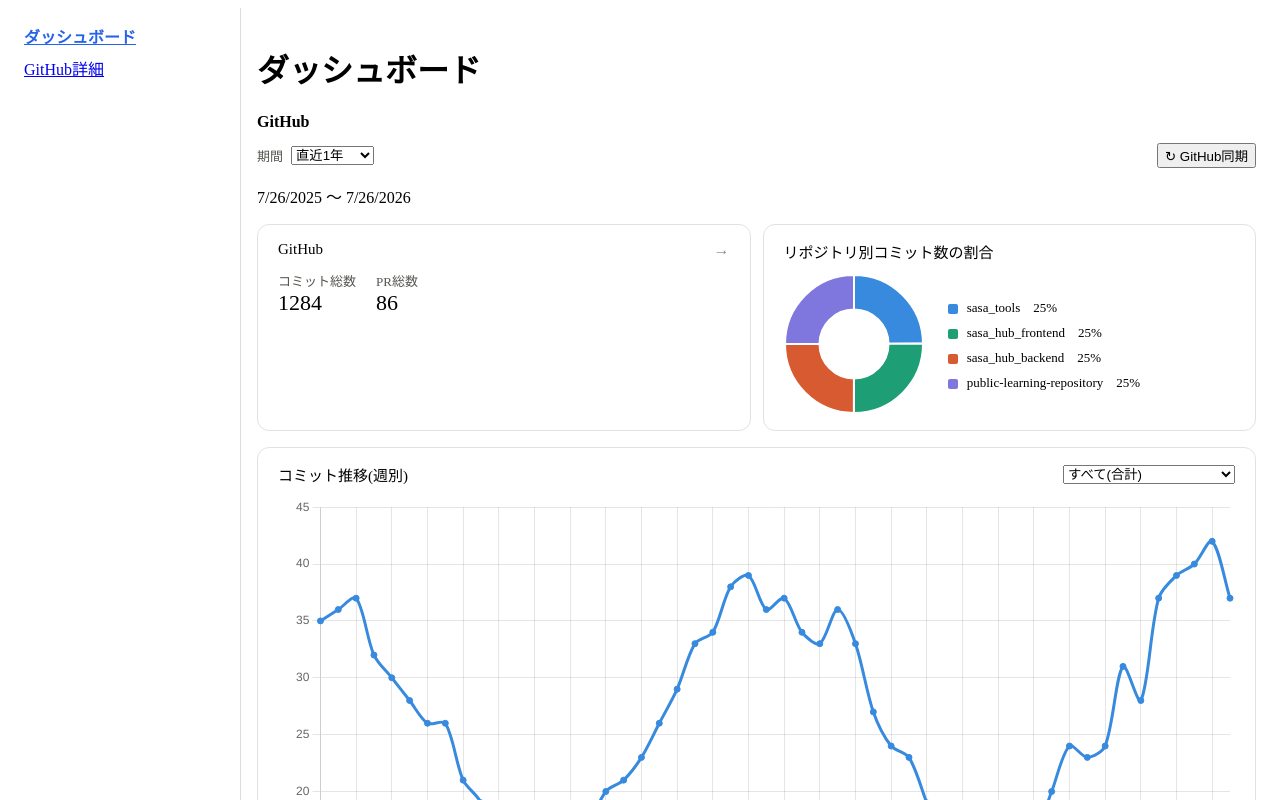
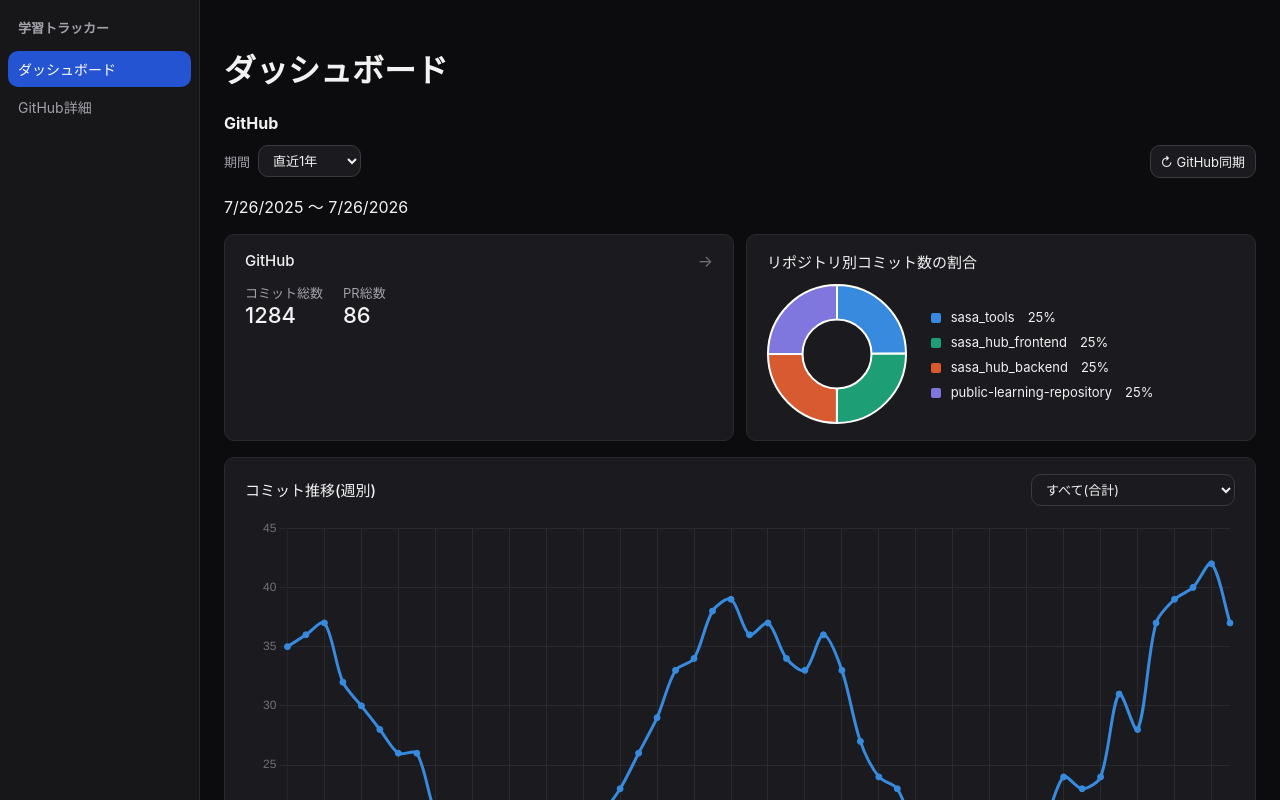
Before and after one commit to sasamario/sasa_hub_frontend, a Nuxt app: page / in a window 1280 px wide. Shown: the top 800 px of the page. Built offline with nearby package versions, Linux system fonts and the light colour scheme.

Commit message:
ダッシュボードデザイン適用

```diff
--- /dev/null
+++ b/app/assets/css/main.css
@@ -0,0 +1,51 @@
+/* ワイヤーフレーム(docs/wireframes/)の配色をアプリ全体の共通変数として定義する */
+:root {
+  --bg-page: #0c0c0e;
+  --border: #2a2a2e;
+  --border-strong: #3a3a40;
+  --surface-1: #17171a;
+  --surface-2: #1b1b1f;
+  --text-primary: #f2f2f3;
+  --text-secondary: #a1a1aa;
+  --text-muted: #71717a;
+  --bg-accent: #2454d1;
+  --text-accent: #ffffff;
+  --radius: 10px;
+}
+
+* {
+  box-sizing: border-box;
+}
+
+body {
+  margin: 0;
+  font-family:
+    -apple-system,
+    BlinkMacSystemFont,
+    'Segoe UI',
+    'Hiragino Sans',
+    'Noto Sans JP',
+    sans-serif;
+  color: var(--text-primary);
+  background: var(--bg-page);
+}
+
+select,
+button {
+  font-family: inherit;
+  font-size: 13px;
+  padding: 6px 10px;
+  border: 0.5px solid var(--border-strong);
+  border-radius: var(--radius);
+  background: var(--surface-2);
+  color: var(--text-primary);
+}
+
+button {
+  cursor: pointer;
+}
+
+button:disabled {
+  opacity: 0.6;
+  cursor: default;
+}
--- a/app/components/CommitTrendChart.vue
+++ b/app/components/CommitTrendChart.vue
@@ -54,6 +54,18 @@
     // データ系列が1本しかなく凡例が無くても分かりやすいため非表示にする
     legend: { display: false },
   },
+  // Chart.jsの目盛り・グリッド線はデフォルトが濃い色のため、
+  // ダークテーマの背景に合わせて明るい色を明示的に指定する
+  scales: {
+    x: {
+      ticks: { color: '#71717a' },
+      grid: { color: '#2a2a2e' },
+    },
+    y: {
+      ticks: { color: '#71717a' },
+      grid: { color: '#2a2a2e' },
+    },
+  },
 };
 </script>
 
@@ -77,8 +89,9 @@
 
 <style scoped>
 .panel {
-  border: 1px solid #e2e2e0;
-  border-radius: 12px;
+  background: var(--surface-2);
+  border: 0.5px solid var(--border);
+  border-radius: var(--radius);
   padding: 16px 20px;
 }
 .panel-head {
--- a/app/components/PeriodSelector.vue
+++ b/app/components/PeriodSelector.vue
@@ -38,6 +38,6 @@
 }
 .period-selector__label {
   font-size: 13px;
-  color: #55554f;
+  color: var(--text-secondary);
 }
 </style>
--- a/app/components/RepositoryPieChart.vue
+++ b/app/components/RepositoryPieChart.vue
@@ -63,8 +63,9 @@
 
 <style scoped>
 .panel {
-  border: 1px solid #e2e2e0;
-  border-radius: 12px;
+  background: var(--surface-2);
+  border: 0.5px solid var(--border);
+  border-radius: var(--radius);
   padding: 16px 20px;
 }
 .panel-title {
--- a/app/components/SummaryCard.vue
+++ b/app/components/SummaryCard.vue
@@ -23,8 +23,9 @@
 <style scoped>
 .summary-card {
   display: block;
-  border: 1px solid #e2e2e0;
-  border-radius: 12px;
+  background: var(--surface-2);
+  border: 0.5px solid var(--border);
+  border-radius: var(--radius);
   padding: 16px 20px;
   text-decoration: none;
   color: inherit;
--- a/app/components/SummaryCardContent.vue
+++ b/app/components/SummaryCardContent.vue
@@ -40,7 +40,7 @@
   font-size: 15px;
 }
 .summary-card__arrow {
-  color: #8a8a82;
+  color: var(--text-muted);
 }
 .summary-card__metrics {
   display: flex;
@@ -49,7 +49,7 @@
 }
 .summary-card__metric-label {
   font-size: 13px;
-  color: #55554f;
+  color: var(--text-secondary);
 }
 .summary-card__metric-value {
   font-size: 22px;
--- a/app/layouts/default.vue
+++ b/app/layouts/default.vue
@@ -1,6 +1,7 @@
 <template>
   <div class="app-layout">
     <aside class="app-layout__sidebar">
+      <div class="app-layout__brand">学習トラッカー</div>
       <nav class="app-layout__nav">
         <NuxtLink to="/">ダッシュボード</NuxtLink>
         <NuxtLink to="/github">GitHub詳細</NuxtLink>
@@ -18,22 +19,39 @@
   min-height: 100vh;
 }
 .app-layout__sidebar {
-  width: 200px;
-  border-right: 1px solid #ddd;
-  padding: 16px;
+  flex: 0 0 200px;
+  background: var(--surface-1);
+  border-right: 0.5px solid var(--border);
+  padding: 12px 8px;
 }
-.app-layout__main {
-  flex: 1;
-  padding: 16px;
+.app-layout__brand {
+  font-size: 13px;
+  font-weight: 600;
+  padding: 6px 10px;
+  color: var(--text-secondary);
 }
 .app-layout__nav {
   display: flex;
   flex-direction: column;
-  gap: 8px;
+  gap: 2px;
+  margin-top: 8px;
+}
+.app-layout__nav :deep(a) {
+  display: block;
+  padding: 8px 10px;
+  border-radius: var(--radius);
+  color: var(--text-secondary);
+  font-size: 14px;
+  text-decoration: none;
 }
 /* Nuxtが現在のルートと完全一致するNuxtLinkに自動で付与するクラス */
 .app-layout__nav :deep(.router-link-exact-active) {
-  font-weight: bold;
-  color: #2563eb;
+  background: var(--bg-accent);
+  color: var(--text-accent);
+  font-weight: 500;
+}
+.app-layout__main {
+  flex: 1;
+  padding: 24px;
 }
 </style>
--- a/app/pages/index.vue
+++ b/app/pages/index.vue
@@ -104,7 +104,7 @@
 }
 .hint {
   font-size: 12px;
-  color: #8a8a82;
+  color: var(--text-muted);
 }
 .cards {
   display: grid;
--- a/nuxt.config.ts
+++ b/nuxt.config.ts
@@ -3,6 +3,7 @@
   compatibilityDate: '2025-07-15',
   devtools: { enabled: true },
   modules: ['@nuxt/eslint'],
+  css: ['~/assets/css/main.css'],
   runtimeConfig: {
     public: {
       // .envの NUXT_PUBLIC_API_BASE_URL で上書きされる。ここはデフォルト値(未設定時のフォールバック)
```
